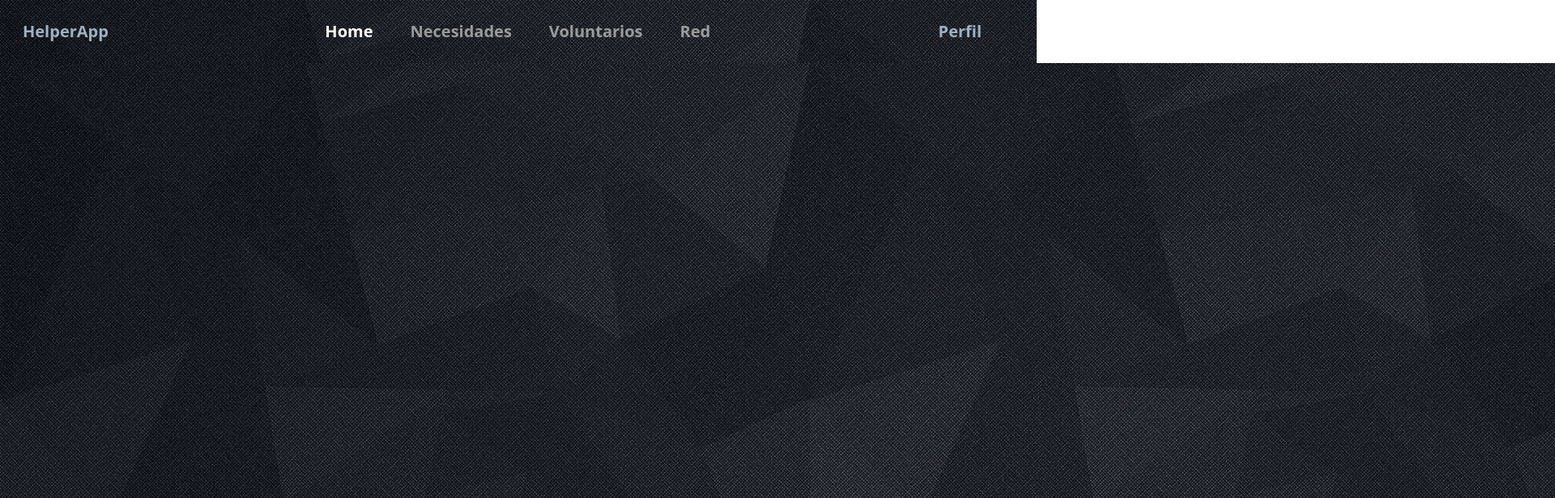
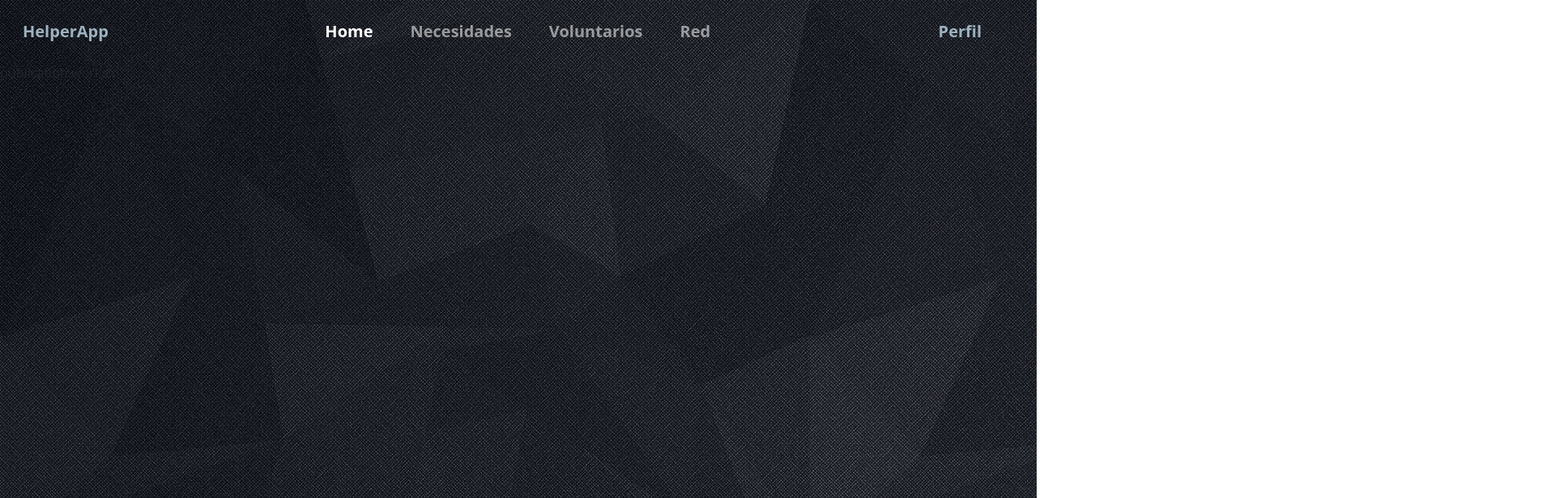
Before and after one commit to JuanMMaidana/FrontProjectDB2, an Angular app in the folder FrontProjectbd2/: page / in a window 1280 px wide. Shown: the top 616 px of the page at 81% size, 1920 px wide, since content can reach past the window. Built offline with nearby package versions, Linux system fonts and the light colour scheme.

Commit message:
navbar v4

```diff
--- a/FrontProjectbd2/src/app/app.component.html
+++ b/FrontProjectbd2/src/app/app.component.html
@@ -1,6 +1,8 @@
-<div class="backround">
+<!-- <div class="backround">
     <app-navbar></app-navbar>
-</div>
-<div>
-    <img src="../assets/images/4174801.jpg">
-</div>
+    <app-publication></app-publication>
+</div> -->
+
+
+<app-navbar></app-navbar>
+<app-publication></app-publication>
--- a/FrontProjectbd2/src/app/app.module.ts
+++ b/FrontProjectbd2/src/app/app.module.ts
@@ -5,11 +5,13 @@ import { AppRoutingModule } from './app-routing.module';
 import { AppComponent } from './app.component';
 import { NavbarComponent } from './components/navbar/navbar.component';
 import { NgbModule } from '@ng-bootstrap/ng-bootstrap';
+import { PublicationComponent } from './components/publication/publication.component';
 
 @NgModule({
   declarations: [
     AppComponent,
-    NavbarComponent
+    NavbarComponent,
+    PublicationComponent
   ],
   imports: [
     BrowserModule,
--- /dev/null
+++ b/FrontProjectbd2/src/app/components/publication/publication.component.html
@@ -0,0 +1 @@
+<p>publication works!</p>
--- a/FrontProjectbd2/src/index.html
+++ b/FrontProjectbd2/src/index.html
@@ -7,7 +7,7 @@
   <meta name="viewport" content="width=device-width, initial-scale=1">
   <link rel="icon" type="image/x-icon" href="favicon.ico">
 </head>
-<body>
+<body class="backround">
   <app-root></app-root>
 </body>
 </html>
--- a/FrontProjectbd2/src/styles.css
+++ b/FrontProjectbd2/src/styles.css
@@ -1 +1,4 @@
 /* You can add global styles to this file, and also import other style files */
+.backround{
+    background-image: url("assets/images/4174801.jpg");
+}
```
Also changed, not shown: FrontProjectbd2/src/app/components/publication/publication.component.ts (added, +10 -0 lines), FrontProjectbd2/src/app/components/publication/publication.component.css (added), 1 other file (tests, documents, lock files or other folders).
